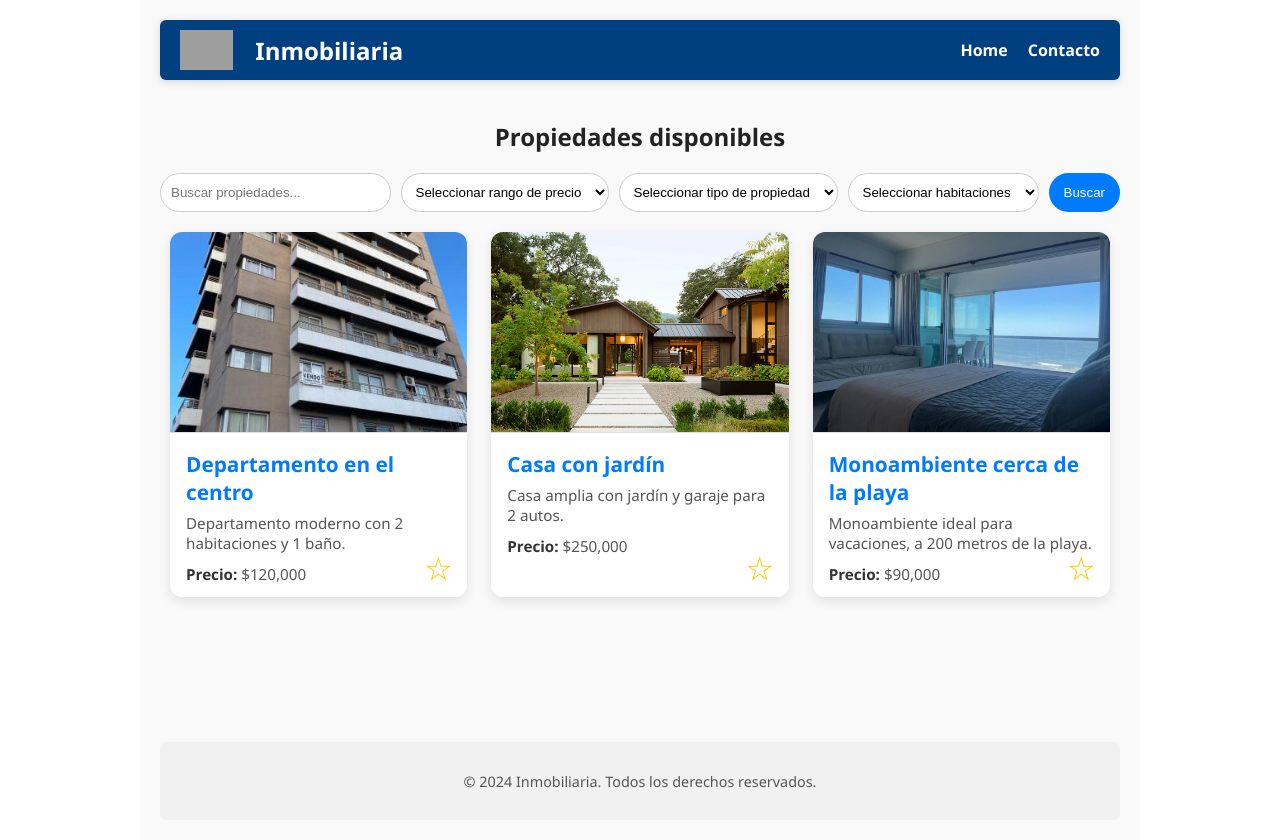
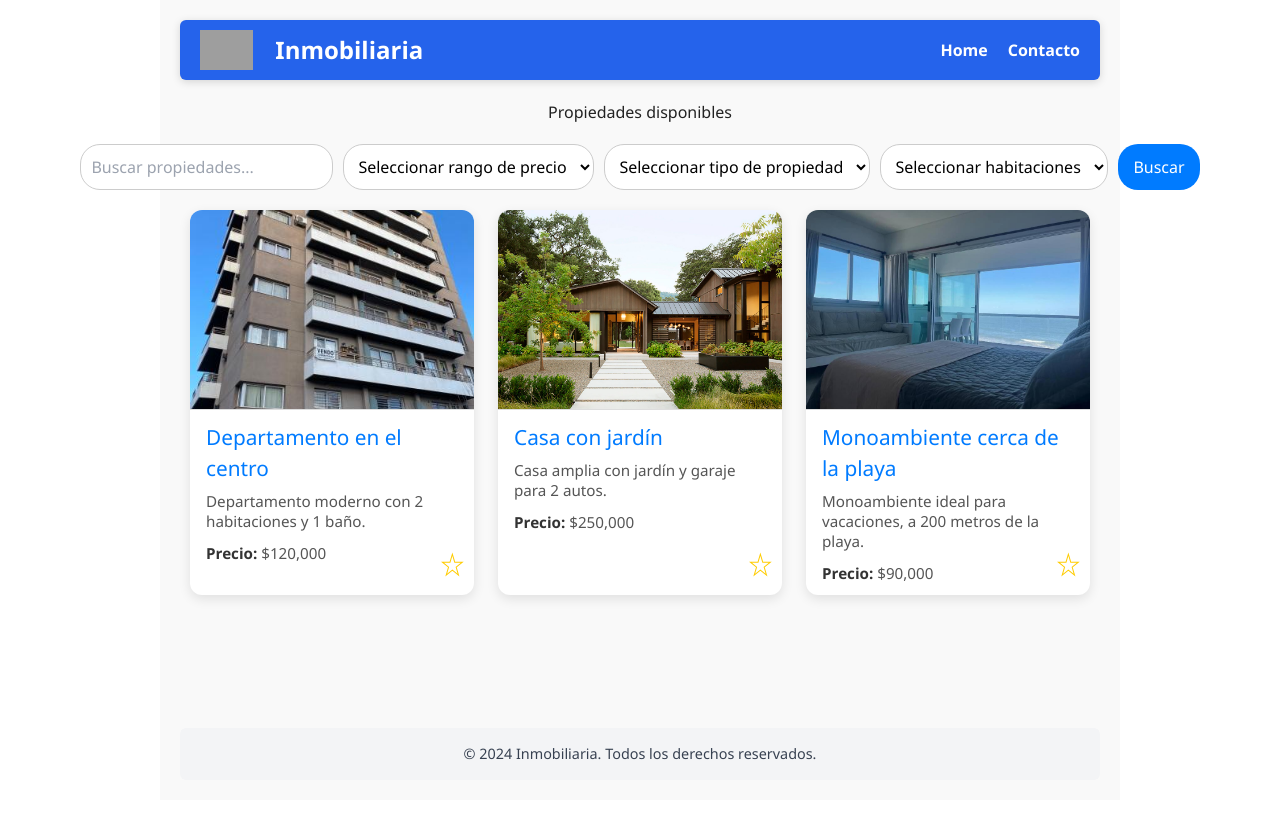
Before and after one commit to MatiasRodriguez21/inmobiliaria-app, a React (Create React App) app: page / in a window 1280 px wide. After the commit the page ends 800 px from the top, so only its background shows below. Built offline with nearby package versions, Linux system fonts and the light colour scheme; grey boxes are pictures that could not be loaded.

Commit message:
Correcciones de errores

```diff
--- a/package.json
+++ b/package.json
@@ -7,6 +7,7 @@
     "@testing-library/jest-dom": "^6.6.3",
     "@testing-library/react": "^16.3.0",
     "@testing-library/user-event": "^13.5.0",
+    "framer-motion": "^12.9.2",
     "leaflet": "^1.9.4",
     "react": "^19.1.0",
     "react-dom": "^19.1.0",
--- a/public/index.html
+++ b/public/index.html
@@ -1,5 +1,6 @@
 <!DOCTYPE html>
-<html lang="en">
+<html lang="en" class="">
+  <!-- La clase se actualizará dinámicamente para incluir 'dark' cuando se active el modo oscuro -->
   <head>
     <meta charset="utf-8" />
     <link rel="icon" href="%PUBLIC_URL%/favicon.ico" />
--- a/src/App.css
+++ b/src/App.css
@@ -34,6 +34,7 @@ h1, h2 {
   cursor: pointer;
   text-decoration: none; /* Eliminar subrayado */
   position: relative; /* Para posicionar el botón de favoritos */
+  @apply bg-white text-black dark:bg-gray-800 dark:text-white;
 }
 
 .propiedad-card:hover {
@@ -100,6 +101,7 @@ h1, h2 {
   margin-bottom: 20px;
   box-shadow: 0 2px 8px rgba(0,0,0,0.15);
   transition: background-color 0.3s ease;
+  @apply bg-blue-600 text-white dark:bg-blue-800;
 }
 
 /* Modo oscuro para header */
@@ -235,6 +237,7 @@ h1, h2 {
   box-shadow: inset 0 0 10px rgba(0,0,0,0.05);
   font-size: 1rem;
   line-height: 1.5;
+  @apply bg-white text-black dark:bg-gray-800 dark:text-white;
 }
 
 .property-info p {
@@ -366,6 +369,7 @@ h1, h2 {
 
 .related-properties {
   margin-top: 40px;
+  @apply bg-white text-black dark:bg-gray-900 dark:text-white;
 }
 
 .related-properties h2 {
@@ -511,6 +515,7 @@ h1, h2 {
   margin-top: auto;
   border-radius: 6px;
   font-size: 0.9rem;
+  @apply bg-gray-100 text-gray-700 dark:bg-gray-800 dark:text-gray-300;
 }
 
 /* Icono edificio para header */
@@ -709,6 +714,7 @@ h1, h2 {
   padding: 20px;
   margin-top: 20px;
   box-shadow: 0 4px 12px rgba(0, 0, 0, 0.1);
+  @apply bg-gray-100 text-gray-700 dark:bg-gray-800 dark:text-gray-300;
 }
 
 .contact-form h3 {
@@ -761,3 +767,8 @@ h1, h2 {
   background-color: #00264d;
   transform: scale(1.05);
 }
+
+/* Configuración para modo oscuro */
+body {
+  @apply bg-white text-black dark:bg-gray-900 dark:text-white;
+}
--- a/src/components/PropertyDetail.jsx
+++ b/src/components/PropertyDetail.jsx
@@ -6,6 +6,7 @@ import { MapContainer, TileLayer, Marker, Popup } from 'react-leaflet';
 import 'leaflet/dist/leaflet.css';
 import { Helmet } from 'react-helmet';
 import { FaDollarSign, FaHome, FaMapMarkerAlt, FaRulerCombined } from 'react-icons/fa';
+import { motion } from 'framer-motion';
 import '../App.css'; // Corregir la ruta de importación de estilos
 
 // Iconos simples con emojis para ilustrar (pueden reemplazarse por SVG o librerías de iconos)
@@ -74,11 +75,15 @@ const PropertyDetail = ({ propiedades }) => {
           </Carousel>
         </div>
 
-        {/* Información de la propiedad */}
-        <div className="property-info bg-white rounded-2xl shadow-md p-8 max-w-md">
+        <motion.div
+          className="property-info bg-white rounded-2xl shadow-md p-8 max-w-md"
+          initial={{ opacity: 0, x: -50 }}
+          animate={{ opacity: 1, x: 0 }}
+          transition={{ duration: 0.5 }}
+        >
           <div className="flex items-center gap-3 mb-4">
             <FaDollarSign className="text-green-500" />
-            <p><strong>Precio:</strong> ${propiedad.precio.toLocaleString()}</p>
+            <p><strong>Precio:</strong> <span className="text-green-500 font-extrabold text-lg">${propiedad.precio.toLocaleString()}</span></p>
           </div>
           <div className="flex items-center gap-3 mb-4">
             <FaHome className="text-blue-500" />
@@ -92,6 +97,8 @@ const PropertyDetail = ({ propiedades }) => {
             <FaRulerCombined className="text-purple-500" />
             <p><strong>Tamaño:</strong> {propiedad.tamano || 'No disponible'} m²</p>
           </div>
+
+          <hr className="border-t border-gray-200 my-4" />
 
           <h2 className="text-lg font-semibold text-gray-700 mb-2">Características</h2>
           <div className="flex flex-wrap gap-2">
@@ -112,15 +119,21 @@ const PropertyDetail = ({ propiedades }) => {
             )}
           </div>
 
+          <hr className="border-t border-gray-200 my-4" />
+
           <p className="italic text-gray-500 mt-4">{propiedad.descripcion}</p>
-        </div>
+        </motion.div>
       </div>
+
+      <hr className="border-t border-gray-200 my-4" />
 
       {/* Descripción extendida */}
       <div className="property-extended-description">
         <h2>Descripción extendida</h2>
         <p>{propiedad.descripcionExtendida || 'No hay una descripción extendida disponible para esta propiedad.'}</p>
       </div>
+
+      <hr className="border-t border-gray-200 my-4" />
 
       {/* Mapa con la ubicación */}
       <div className="map-container" style={{ height: '300px', marginBottom: '20px' }}>
@@ -134,6 +147,8 @@ const PropertyDetail = ({ propiedades }) => {
           </Marker>
         </MapContainer>
       </div>
+
+      <hr className="border-t border-gray-200 my-4" />
 
       {/* Botones estilizados */}
       <div className="buttons-container">
@@ -167,7 +182,9 @@ const PropertyDetail = ({ propiedades }) => {
         </div>
       )}
 
-      {/* Propiedades relacionadas con diseño mejorado */}
+      <hr className="border-t border-gray-200 my-4" />
+
+      {/* Propiedades relacionadas */}
       {propiedadesRelacionadas.length > 0 && (
         <div className="related-properties">
           <h2>Propiedades relacionadas</h2>
--- a/src/index.css
+++ b/src/index.css
@@ -1,3 +1,7 @@
+@tailwind base;
+@tailwind components;
+@tailwind utilities;
+
 body {
   margin: 0;
   font-family: -apple-system, BlinkMacSystemFont, 'Segoe UI', 'Roboto', 'Oxygen',
--- /dev/null
+++ b/tailwind.config.js
@@ -0,0 +1,12 @@
+/** @type {import('tailwindcss').Config} */
+module.exports = {
+  darkMode: 'class', // Habilitar el modo oscuro basado en clases
+  content: [
+    "./src/**/*.{js,jsx,ts,tsx}", // Asegurar que TailwindCSS procese los archivos en src
+    "./public/index.html"
+  ],
+  theme: {
+    extend: {},
+  },
+  plugins: [],
+};
```
Also changed, not shown: 1 other file (tests, documents, lock files or other folders).
